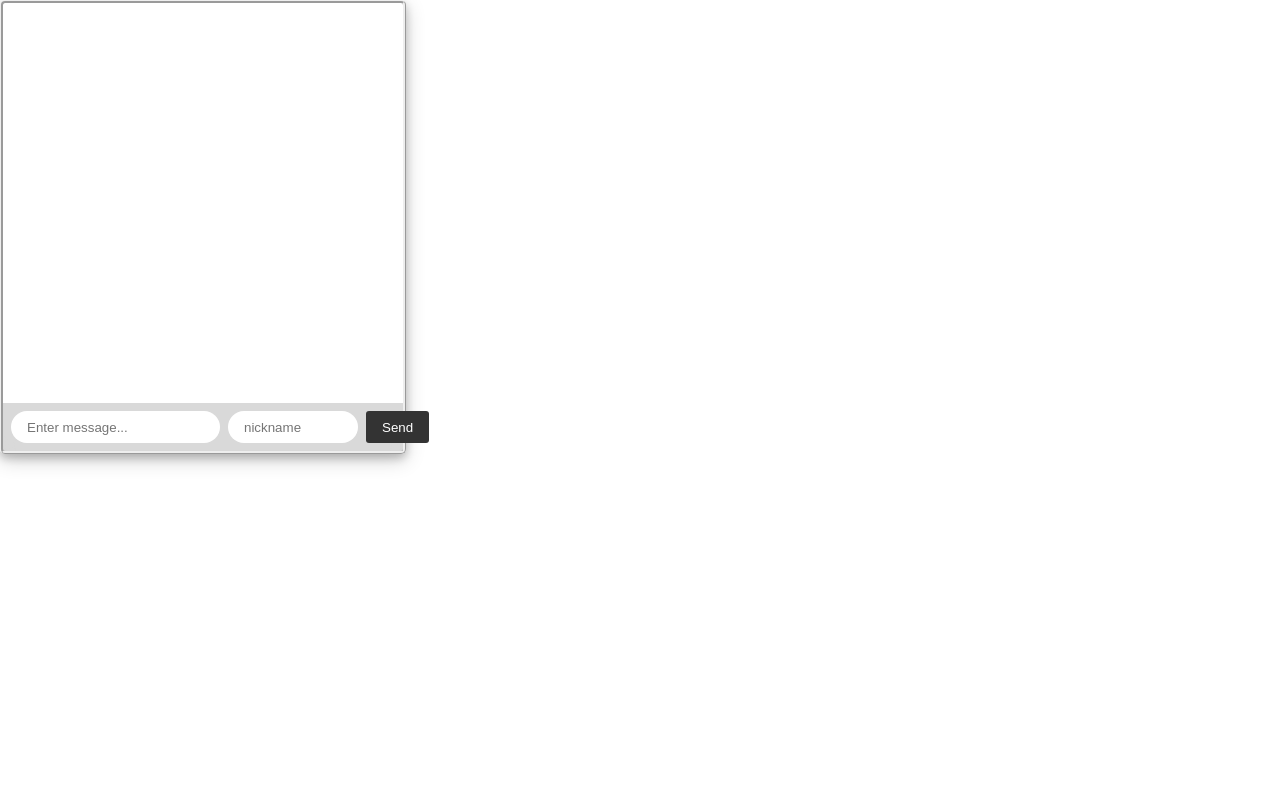
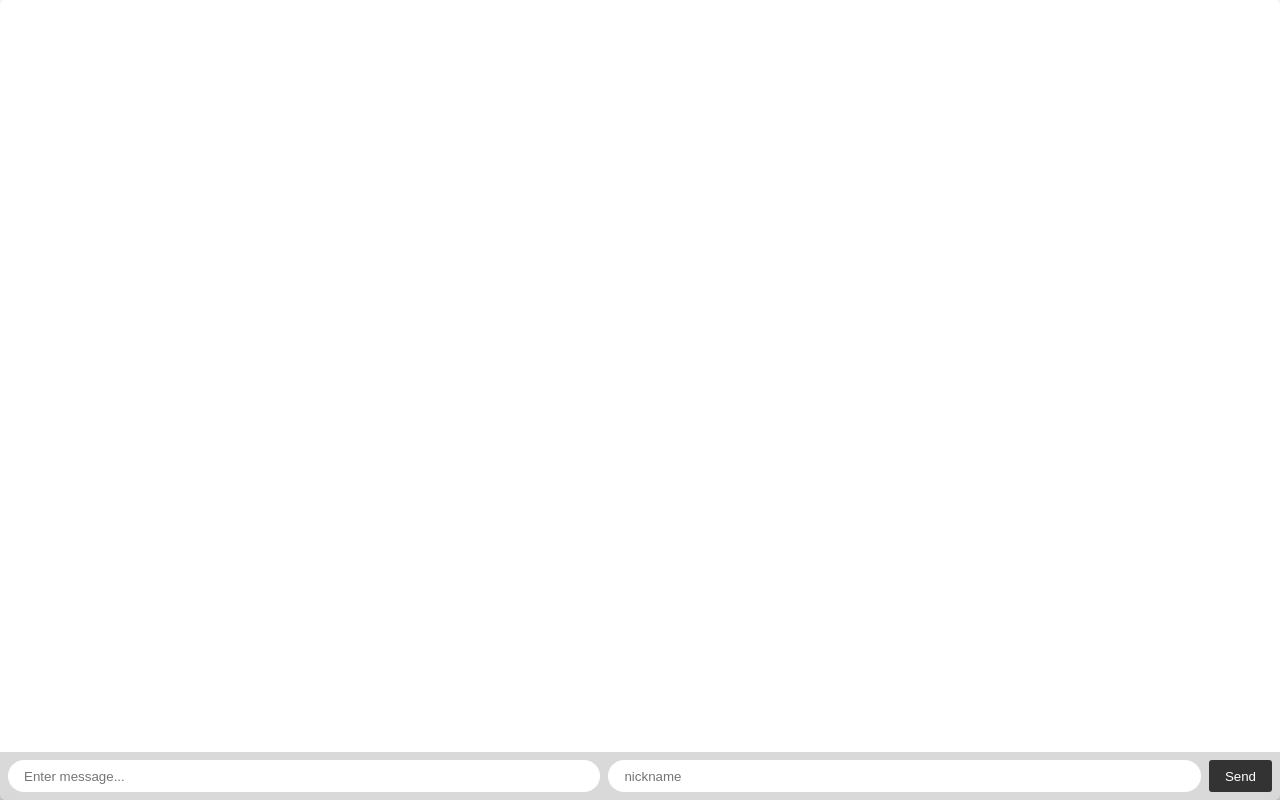
Before and after one commit to agracy2246/chat, a website: page index.html in a window 1280 px wide. Drawn offline with nearby package versions, Linux system fonts and the light colour scheme; no server answers.

Commit message:
turned the chat fullscreen

```diff
--- a/public/css/chat.css
+++ b/public/css/chat.css
@@ -1,6 +1,11 @@
+html {
+    min-height: 100% !important;
+    height: 100%;
+}
 body {
+    min-height: 100% !important;
+    height: 100%;
     margin: 0;
-    padding-bottom: 3rem;
     font-family: -apple-system, BlinkMacSystemFont, "Segoe UI", Roboto, Helvetica, Arial, sans-serif;
 }
 #form {
@@ -51,15 +56,15 @@ input:focus {
 .chat-container {
     display: flex;
     flex-direction: column;
-    width: 400px;
-    max-height: 25%;
-    border-style: ridge;
     border-radius: 5px;
     box-shadow: 0 4px 8px 0 rgba(0, 0, 0, 0.2), 0 6px 20px 0 rgba(0, 0, 0, 0.19);
+    /*height: 100vh;*/
+    height: 100%;
 }
 .message-container {
     order: 1;
-    height: 400px;
+    height: 100%;
+    /*height: 100vh;*/
     overflow-y: auto;
 }
 .message-input {
```
